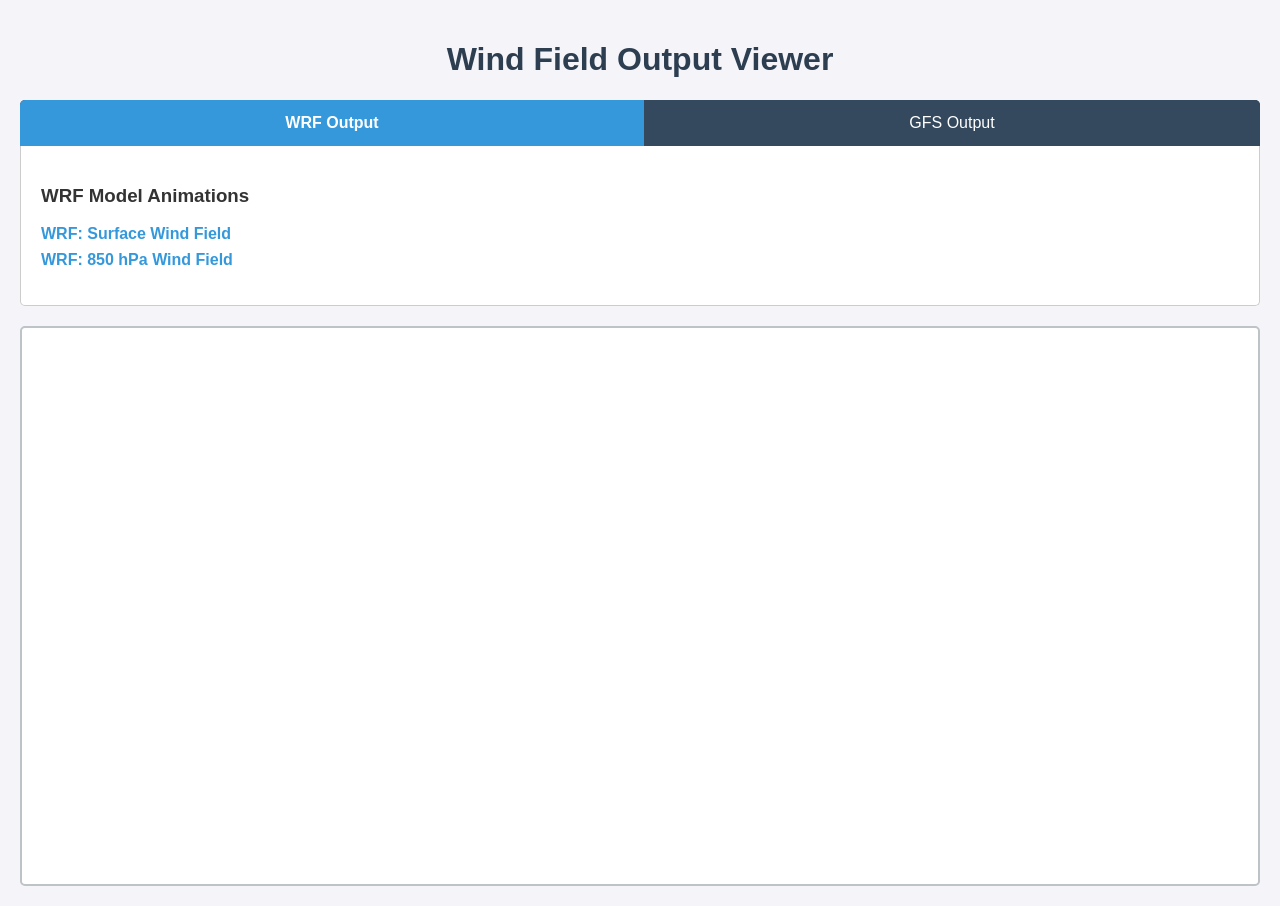
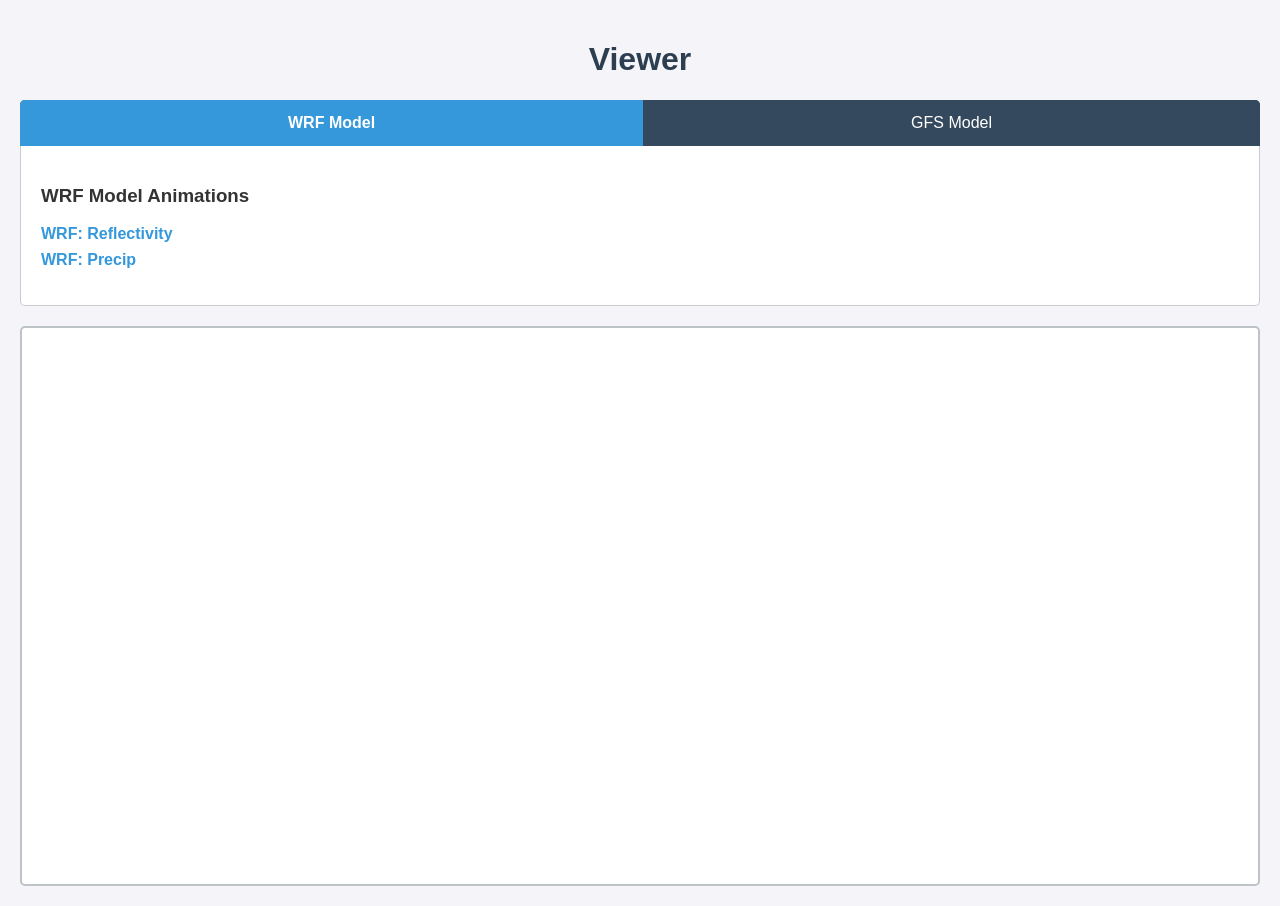
Before and after one commit to jrsantosarg/WRF, a plain HTML site: page index.html in a window 1280 px wide. Drawn offline with Linux system fonts and the light colour scheme.

Commit message:
Updated index.html

```diff
--- a/index.html
+++ b/index.html
@@ -3,33 +3,33 @@
 <head>
     <meta charset="UTF-8">
     <meta name="viewport" content="width=device-width, initial-scale=1.0">
-    <title>Meteorological Wind Fields</title>
+    <title>Model Outputs Test</title>
     <link rel="stylesheet" href="style.css">
 </head>
 <body>
 
     <header>
-        <h1>Wind Field Output Viewer</h1>
+        <h1>Viewer</h1>
     </header>
 
     <div class="tab-container">
-        <button class="tablinks active" onclick="openTab(event, 'WRF')">WRF Output</button>
-        <button class="tablinks" onclick="openTab(event, 'GFS')">GFS Output</button>
+        <button class="tablinks active" onclick="openTab(event, 'WRF')">WRF Model</button>
+        <button class="tablinks" onclick="openTab(event, 'GFS')">GFS Model</button>
     </div>
 
     <div id="WRF" class="tabcontent" style="display: block;">
         <h3>WRF Model Animations</h3>
         <ul class="anim-index">
-            <li><a href="#" onclick="loadAnim('WRFmodel/wrfout_d01_2026-05-15_00Z_mdBZ.html'); return false;">WRF: Surface Wind Field</a></li>
-            <li><a href="#" onclick="loadAnim('WRFmodel/wrfout_d01_2026-05-15_00Z_PRECIPACCUM.html'); return false;">WRF: 850 hPa Wind Field</a></li>
+            <li><a href="#" onclick="loadAnim('WRFmodel/wrfout_d01_2026-05-15_00Z_mdBZ.html'); return false;">WRF: Reflectivity</a></li>
+            <li><a href="#" onclick="loadAnim('WRFmodel/wrfout_d01_2026-05-15_00Z_PRECIPACCUM.html'); return false;">WRF: Precip</a></li>
         </ul>
     </div>
 
     <div id="GFS" class="tabcontent">
         <h3>GFS Model Animations</h3>
         <ul class="anim-index">
-            <li><a href="#" onclick="loadAnim('GFS/gfs_pwat_anom_sudamerica_sur_latest.html'); return false;">GFS: Global Surface Wind</a></li>
-            <li><a href="#" onclick="loadAnim('GFS/gfs_vorticity_sudamerica_sur_72h.html'); return false;">GFS: 250 hPa Wind Field</a></li>
+            <li><a href="#" onclick="loadAnim('GFS/gfs_pwat_anom_sudamerica_sur_latest.html'); return false;">GFS: Pwat Anomaly</a></li>
+            <li><a href="#" onclick="loadAnim('GFS/gfs_vorticity_sudamerica_sur_72h.html'); return false;">GFS: Vorticity</a></li>
         </ul>
     </div>
 
```
